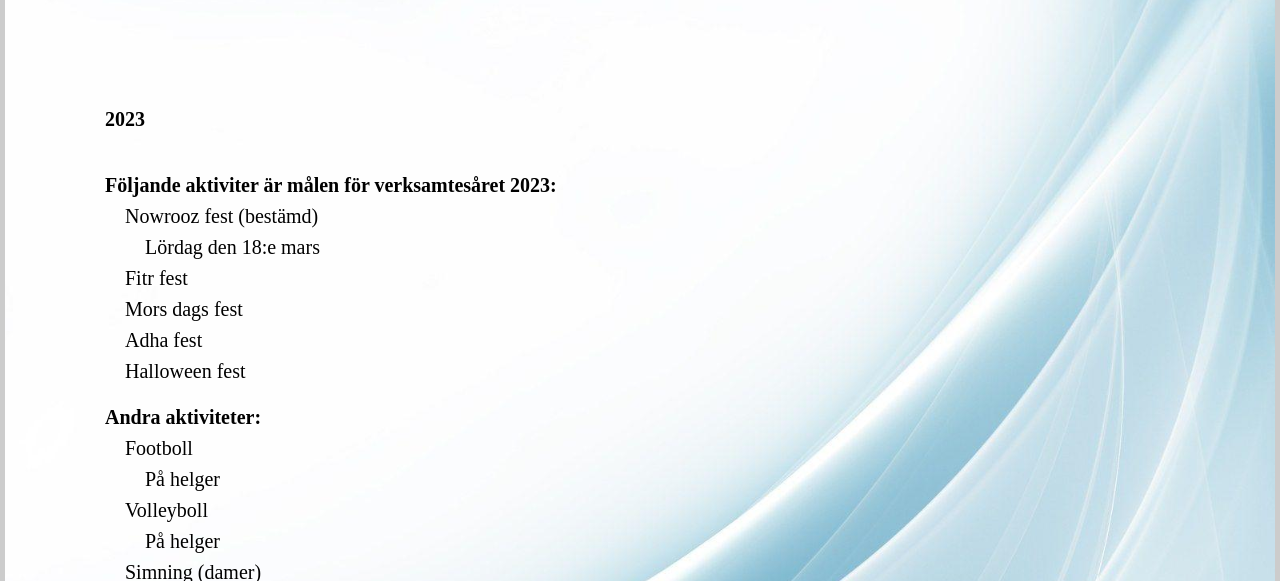
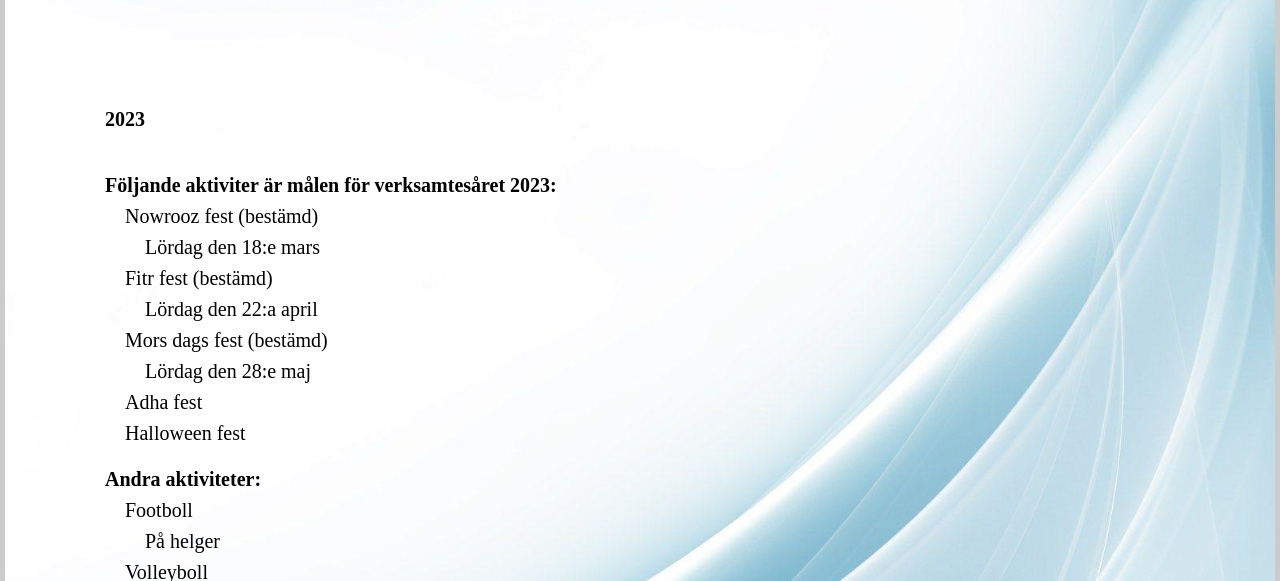
Before and after one commit to mairo2/shamforening, a plain HTML site: page index.html in a window 1280 px wide. Both pictures are taken after a click on the button "Aktiviteter". Shown: the part 191-772 px from the top of the page. Drawn offline with Linux system fonts and the light colour scheme.

Commit message:
Activity update

```diff
--- a/index.html
+++ b/index.html
@@ -78,8 +78,10 @@
                 <li>Nowrooz fest (bestämd)
                     <p>Lördag den 18:e mars</p>
                 </li>
-                <li>Fitr fest</li>
-                <li>Mors dags fest</li>
+                <li>Fitr fest (bestämd)
+                    <p>Lördag den 22:a april</p></li>
+                <li>Mors dags fest (bestämd)
+                    <p>Lördag den 28:e maj</p></li>
                 <li>Adha fest</li>
                 <li>Halloween fest</li>
             </ul>
```
